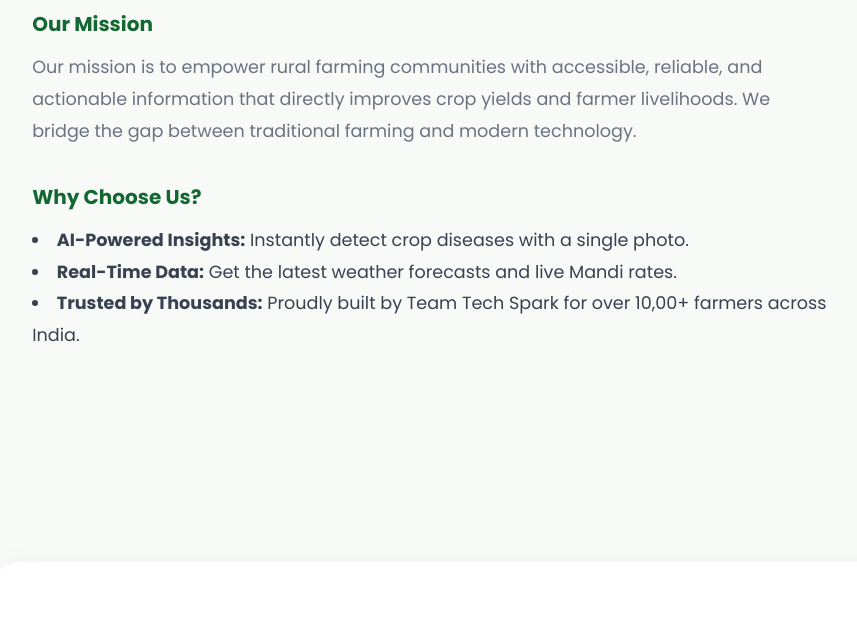
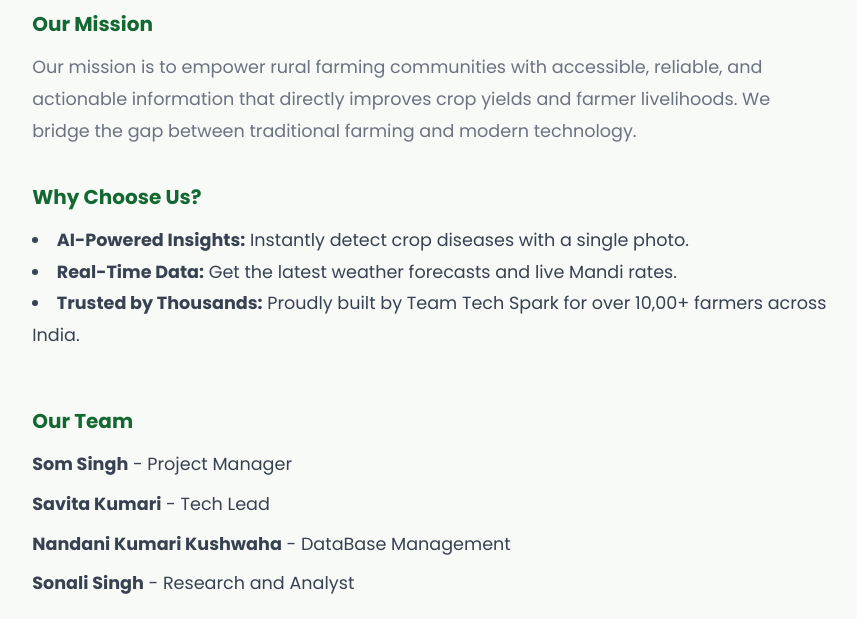
Before and after one commit to Somsingh09/Krishi-Sakhi, a website: page aboutus.html in a window 1280 px wide. Shown: the part 491-1110 px from the top of the page, without its empty margins (39-896 px from the left). Drawn offline with Linux system fonts and the light colour scheme; grey boxes are pictures that could not be loaded.

Commit message:
Add team members to About Us page

```diff
--- a/aboutus.html
+++ b/aboutus.html
@@ -63,6 +63,14 @@
                     <li><strong>Real-Time Data:</strong> Get the latest weather forecasts and live Mandi rates.</li>
                     <li><strong>Trusted by Thousands:</strong> Proudly built by Team Tech Spark for over 10,00+ farmers across India.</li>
                 </ul>
+                <br>
+                <h3 style="color: var(--primary-dark); margin-bottom: 10px;">Our Team</h3>
+                <ul style="list-style-type: none; padding-left: 0;">
+                    <li style="margin-bottom: 8px;"><strong>Som Singh</strong> - Project Manager</li>
+                    <li style="margin-bottom: 8px;"><strong>Savita Kumari</strong> - Tech Lead</li>
+                    <li style="margin-bottom: 8px;"><strong>Nandani Kumari Kushwaha</strong> - DataBase Management</li>
+                    <li style="margin-bottom: 8px;"><strong>Sonali Singh</strong> - Research and Analyst</li>
+                </ul>
             </div>
         </div>
     </section>
```
